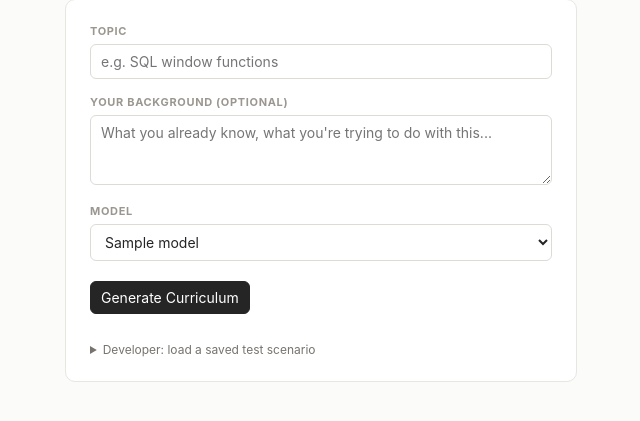
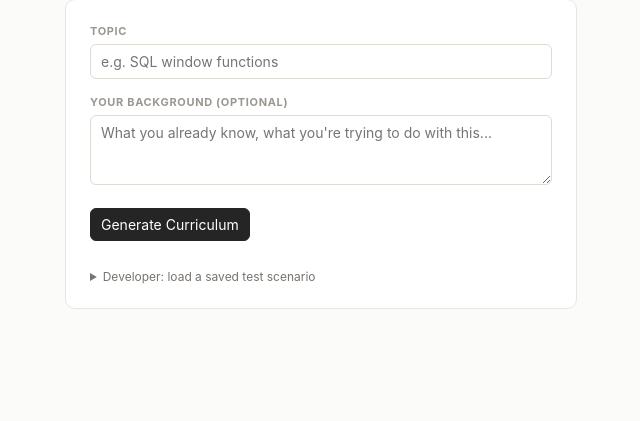
Before and after one commit to equang2011/adaptive-learning-app, a FastAPI app: template app/templates/internal_home.html in a window 1280 px wide. Shown: the part 223-644 px from the top of the page, without its empty margins (319-959 px from the left). Run offline with FastAPI, Linux system fonts and the light colour scheme; the template is opened without the code that fills it: most values are stand-ins (such as "Sample title", 1, 10 or a date in 2020).

Commit message:
feat(internal): always use GPT-5.6 Luna; remove model pickers
Co-Authored-By: Claude Sonnet 5 <noreply@anthropic.com>

```diff
--- a/app/routes/internal.py
+++ b/app/routes/internal.py
@@ -25,9 +25,10 @@ templates.env.filters["markdown"] = render_markdown
 
 CONFIG_DIR = ROOT / "app" / "config"
 SCENARIO_FILE = CONFIG_DIR / "curriculum_scenarios.json"
-MODEL_FILE = CONFIG_DIR / "models.json"
 
 DATA_DIR = ROOT / "data" / "generations"
+
+MODEL = "openai/gpt-5.6-luna"
 
 MAX_TOPIC_LENGTH = 200
 MAX_CONTEXT_LENGTH = 2000
@@ -87,17 +88,6 @@ def save_lesson(
         )
     return output_path
 
-def load_models() -> list[dict]:
-    model_json = MODEL_FILE.read_text(encoding="utf-8")
-    return json.loads(model_json)
-
-
-def validate_model(model: str) -> None:
-    allowed_ids = {entry["id"] for entry in load_models()}
-    if model not in allowed_ids:
-        raise HTTPException(status_code=400, detail=f"Unknown model: {model!r}")
-
-
 def validate_detail_level(detail_level: str) -> None:
     if detail_level not in ALLOWED_DETAIL_LEVELS:
         raise HTTPException(
@@ -134,14 +124,11 @@ def resolve_generation_path(filename: str) -> Path:
 def internal_home(request: Request):
     scenario_json = SCENARIO_FILE.read_text(encoding="utf-8")
     scenarios = json.loads(scenario_json)
-    model_json = MODEL_FILE.read_text(encoding="utf-8")
-    models = json.loads(model_json)
     return templates.TemplateResponse(
         request=request,
         name="internal_home.html",
         context={
             "scenarios": scenarios,
-            "models": models,
         },
     )
 
@@ -151,20 +138,18 @@ def create_curriculum(
     request: Request,
     topic: str = Form(...),
     optional_context: str = Form(""),
-    model: str = Form(...),
 ):
-    validate_model(model)
     validate_length(topic, "topic", MAX_TOPIC_LENGTH)
     validate_length(optional_context, "optional_context", MAX_CONTEXT_LENGTH)
     check_and_increment()
 
     curriculum = generate_curriculum(
         topic=topic,
-        model=model,
+        model=MODEL,
         optional_context=optional_context,
     )
 
-    saved_path = save_curriculum(curriculum=curriculum, topic=topic, model=model)
+    saved_path = save_curriculum(curriculum=curriculum, topic=topic, model=MODEL)
 
     return templates.TemplateResponse(
         request=request,
@@ -172,7 +157,6 @@ def create_curriculum(
         context={
             "curriculum": curriculum,
             "curriculum_filename": saved_path.name,
-            "models": load_models(),
             "lesson": None,
         },
     )
@@ -183,10 +167,8 @@ def create_lesson(
     request: Request,
     curriculum_filename: str = Form(...),
     node_id: str = Form(...),
-    lesson_model: str = Form(...),
     detail_level: str = Form("standard"),
 ):
-    validate_model(lesson_model)
     validate_detail_level(detail_level)
     curriculum_path = resolve_generation_path(curriculum_filename)
 
@@ -205,7 +187,7 @@ def create_lesson(
     check_and_increment()
 
     lesson = generate_paginated_lesson(
-        model=lesson_model,
+        model=MODEL,
         curriculum=curriculum,
         node=target_node,
         detail_level=detail_level,
@@ -214,7 +196,7 @@ def create_lesson(
     saved_path = save_lesson(
         lesson=lesson,
         node=target_node,
-        model=lesson_model,
+        model=MODEL,
         curriculum_file_name=curriculum_filename,
     )
 
@@ -224,7 +206,6 @@ def create_lesson(
         context={
             "curriculum": curriculum,
             "curriculum_filename": curriculum_filename,
-            "models": load_models(),
             "lesson": lesson,
             "lesson_filename": saved_path.name,
             "selected_node_id": node_id,
--- a/app/templates/internal_home.html
+++ b/app/templates/internal_home.html
@@ -32,15 +32,6 @@
                 <label class="field-label" for="optional_context">Your background (optional)</label>
                 <textarea id="optional_context" name="optional_context"
                     placeholder="What you already know, what you're trying to do with this..."></textarea>
-
-                <label class="field-label" for="model">Model</label>
-                <select id="model" name="model" required>
-                    {% for model in models %}
-                    <option value="{{ model.id }}">
-                        {{ model.label }}
-                    </option>
-                    {% endfor %}
-                </select>
 
                 <button class="primary-button" type="submit" style="margin-top: 20px;">
                     Generate Curriculum
```
Also changed, not shown: app/templates/curriculum.html (+0 -9 lines).
